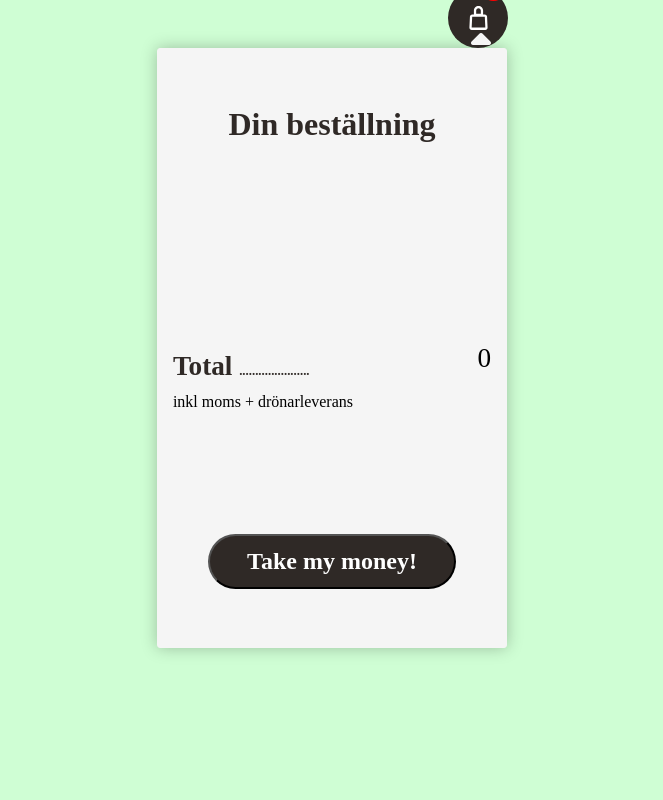
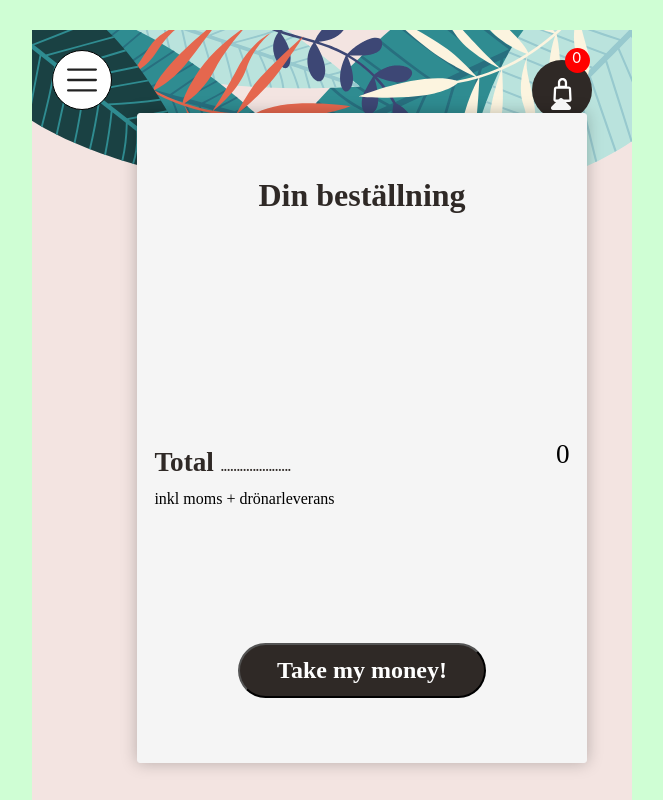
Before and after one commit to Avancerad-JavaScript-med-React-JS-EC/grupparbete-mad-zebras, a React (Create React App) app: page /cart in a window 1280 px wide. Shown: the top 800 px of the page, without its empty margins (308-971 px from the left). Built offline with nearby package versions, Linux system fonts and the light colour scheme.

Commit message:
Ny uppdatering från Muhannad

```diff
--- a/src/components/About/About.module.css
+++ b/src/components/About/About.module.css
@@ -5,7 +5,7 @@
     justify-content: center;
     text-align: center;
     border: 1px solid black;
-    margin: 5rem auto;
+    margin : 30px auto;
     width: 375px;
     height: 1061px;
     padding: 1rem;
--- a/src/components/About/about.module.css
+++ b/src/components/About/about.module.css
@@ -5,7 +5,7 @@
     justify-content: center;
     text-align: center;
     border: 1px solid black;
-    margin: 5rem auto;
+    margin : 30px auto;
     width: 375px;
     height: 1061px;
     padding: 1rem;
--- /dev/null
+++ b/src/components/Cart/background.module.css
@@ -0,0 +1,185 @@
+.section{
+    color: black;
+    text-align: center;
+    font-family: PT Serif;
+}
+
+.menuPage{
+    width: 600px;
+    position: relative;
+    color: black;
+    height: 1100px;
+    background: #F3E4E1;
+    margin : 30px auto;
+}
+
+
+.black{
+    height: 1100px;
+}
+
+.title{
+    text-align: center;
+    font-family: PT Serif;
+    font-size: 50px;
+}
+
+.btnAdd{
+    color:rgb(252, 250, 250);
+    background-color: #2F2926;
+    border-radius:50% ;
+    cursor: pointer;
+    width: 45px;
+    height: 45px;
+    display: flex;
+    font-size: 35px;
+    justify-content: center;
+    margin-top: 20px;
+}
+
+.coffeTitel{
+    font-size: 28px;
+}
+
+.coffePrice{
+    display: flex;
+    justify-content: space-between;
+}
+
+
+.addCoffeInfo{
+    width: 470px;
+    height: 60px;
+    justify-content: space-around;
+    display: flex;
+    margin-left: 40px;
+    cursor: pointer;
+}
+
+.subTitel{
+    line-height: 0px;
+    width: 400px;
+    font-family: Work-Sans;
+    font-style: normal;
+    font-size: 14px;
+}
+
+
+.coffeOchPrice{
+    width: 400px;
+    height: 60px;
+    justify-content: space-between;
+    display: flex;
+    text-align: center;
+    direction: ltr;
+    direction: initial;
+    margin-right:10px;
+    margin-left: 30px;
+}
+
+
+.bag{
+    background-color:#2F2926;
+    border-radius:50% ;
+    cursor: pointer;
+    width: 60px;
+    height: 60px;
+    display: flex;
+    font-size: 25px;
+    justify-content: center;
+    margin-left:30rem;
+    align-items: center;
+    margin-left: 500px;
+    position: absolute;
+    top: 30px;
+}
+
+
+
+.coffeesNumber {
+    position: absolute;
+    color:white;
+    font-size: 15px;
+    right: 8px;
+}
+
+.imgBag{
+    width: 25px;
+    height: 25px;
+    display: flex;
+    justify-content: center;
+    position: absolute;
+}
+
+.amout{
+    width: 25px;
+    height: 25px;
+    margin-bottom: 20px;
+    background-color:red;
+    border-radius:50% ;
+    cursor: pointer;
+    position: relative;
+    left: 15px;
+    top : -20px;
+}
+
+
+
+.navicon{
+    background-color:white;
+    border: solid 1px black;
+    border-radius:50% ;
+    cursor: pointer;
+    width: 60px;
+    height: 60px;
+    display: flex;
+    font-size: 35px;
+    justify-content: center;
+    align-items: center;
+    margin-left: 20px;
+    position: absolute;
+    top:20px;
+}
+
+.imgnavIcon{
+    width: 30px;
+    height: 30px;
+}
+
+
+.nav{
+    width: 600px;
+    height: 70px;
+    justify-content: space-around;
+    background-color: aqua;
+    display: flex;
+    text-align: center;
+}
+
+.header{
+    width: 600px;
+    height: 100%;
+    display: flex;
+    flex-direction: column;
+    justify-content: center;
+}
+
+.imgheader{
+    width: 600px;
+    height: 200px;
+    position: absolute;
+    top: 0px;
+}
+
+.topImg{
+    width: 600px;
+}
+
+
+.footer{
+    width: 600px;
+    height: 250px;
+    display: flex;
+    position: absolute;
+    bottom: -7rem;
+}
--- a/src/components/Cart/cart.js
+++ b/src/components/Cart/cart.js
@@ -3,9 +3,12 @@ import { useSelector } from 'react-redux';
 import { useHistory } from 'react-router-dom';
 import { connect } from 'react-redux';
 import CartItem from './cartItem';
-import style from './cart.module.css';
+import styleCart from './cart.module.css';
+import backgroundStyle from './background.module.css';
 import imgUrlb from '../../assets/graphics/bag.svg';
-
+import imgURLn from '../../assets/graphics/navicon.svg';
+import imgUrlh from '../../assets/graphics/graphics-header.svg';
+import imgurlf from '../../assets/graphics/graphics-footer.svg';
 
 
 
@@ -15,48 +18,77 @@ function Cart({ total_price, coffees }) {
     const coffeesFromState = useSelector(state => state.coffees)
 
     return (
+        <div className={backgroundStyle.black}>
+
+            <div className={backgroundStyle.menuPage}>
+
+                <div className={backgroundStyle.header} >
+
+                    <div className={backgroundStyle.imgheader}>
+                        <img className={backgroundStyle.topImg} src={imgUrlh} allt='header' />
+                    </div>
+
+                    <div className={backgroundStyle.navicon} >
+                        <img className={backgroundStyle.imgnavIcon} src={imgURLn} allt='navicon' onClick={() => history.push('/nav')} />
+
+                    </div>
+
+                    <div className={backgroundStyle.bag}>
+
+                    <img className={backgroundStyle.imgBag} src={imgUrlb} onClick={() => history.push('/menu')} />
+
+                    <div className={backgroundStyle.amout}>
+                            <span className={backgroundStyle.coffeesNumber}> {coffeesFromState.length} </span>
+                    </div>
+
+                    </div>
+
+                    <div className={backgroundStyle.footer}>
+                        <img className={backgroundStyle.imgheader} src={imgurlf} />
+                    </div>
+
+                </div>
 
 
-        <section className={style.container}>
 
-            <div className={style.bag}>
-                <img className={style.imgBag} src={imgUrlb} />
-                <div className={style.amout}>
-                    <span className={style.coffeesNumber}> {coffeesFromState.length} </span>
-                </div>
-            </div>
+                <section className={styleCart.container}>
 
-            <div className={style.arrow}>
+                    <div className={styleCart.arrow}>
                         <i className="fas fa-sort-up"></i>
                     </div>
 
-            <div className={style.headTitleContainer}>
-                <h1 className={ style.headTitle }>Din beställning</h1>
+                    <div className={styleCart.headTitleContainer}>
+                        <h1 className={ styleCart.headTitle }>Din beställning</h1>
                     </div>
 
-            <div className={style.infoContainer}>
+                    <div className={styleCart.infoContainer}>
 
                     {coffees.map((coffee) => {
                             return  <CartItem coffee={ coffee } key={ coffee.id }/>})}
 
                     </div>
 
-            <div className={style.totalContainer}>
-                <div className={style.total}>
-                    <h1 className={ style.totalTitle }>Total <span>......................</span></h1>
-                    <p className={style.moms}>inkl moms + drönarleverans</p>
+                    <div className={styleCart.totalContainer}>
+                        <div className={styleCart.total}>
+                            <h1 className={ styleCart.totalTitle }>Total <span>......................</span></h1>
+                            <p className={styleCart.moms}>inkl moms + drönarleverans</p>
                         </div>
 
-                <div className={style.priceContainer}>
+                        <div className={styleCart.priceContainer}>
                             { total_price }
                         </div>
                     </div>
 
-            <div className={style.buttonContainer}>
-                <button onClick={()=>history.push('/status')} className={ style.takeMyMoney }>Take my money!</button>
+                    <div className={styleCart.buttonContainer}>
+                        <button onClick={()=>history.push('/status')} className={ styleCart.takeMyMoney }>Take my money!</button>
                     </div>
 
                 </section>
+
+
+            </div>
+
+        </div>
     );
 }
 
--- a/src/components/Cart/cart.module.css
+++ b/src/components/Cart/cart.module.css
@@ -5,7 +5,7 @@ body{
     color:white;
     max-height: 100%;
     max-width: 100%;
-  }
+}
 
 
 .container{
@@ -14,16 +14,19 @@ body{
     color: black;
     border: 1px solid whitesmoke;
     background: whitesmoke;
-    width: 350px;
-    height: 600px;
+    width: 450px;
+    height: 650px;
     box-shadow: 0px 0px 16px rgba(0, 0, 0, 0.25);
     margin-top: 3rem;
-    position: relative;
+    position: absolute;
     display: flex;
     flex-direction: column;
     justify-content: space-around;
     border-radius: 3px;
     padding: 0px 10px;
+    top: 35px;
+    right: 45px;
+    opacity: 100%;
 }
 
 .arrow{
@@ -62,11 +65,17 @@ body{
     overflow: scroll;
 }
 
+.itemsContainer{
+    width: 100%;
+    display: flex;
+}
+
 .objects{
     width: 80%;
     justify-content: flex-start;
     font-family: PT Serif;
     color: #2F2926;
+    margin-top: 1.6rem;
 }
 
 .menuTitle{
@@ -81,7 +90,6 @@ span{
 
 .arrowsContainer{
     width: 5%;
-    /* margin-left: 10px; */
     font-weight: bold;
 }
 
--- a/src/components/Cart/cartItem.js
+++ b/src/components/Cart/cartItem.js
@@ -1,9 +1,9 @@
 import React from 'react';
 import { useDispatch } from 'react-redux';
 import style from './cart.module.css';
-import arrowUp from '../../assets/graphics/arrow-up.svg'
-import arrowDown from '../../assets/graphics/arrow-down.svg'
-import { decreaseCoffee,increaseCoffee } from '../../actions/action'
+import arrowUp from '../../assets/graphics/arrow-up.svg';
+import arrowDown from '../../assets/graphics/arrow-down.svg';
+import { decreaseCoffee,increaseCoffee } from '../../actions/action';
 
 
 function CartItem({ coffee }){
@@ -18,7 +18,7 @@ function CartItem({ coffee }){
     }
 
     return(
-        <section>
+        <section className={style.itemsContainer}>
             <div className={style.objects}>
                 <h2 className={style.menuTitle}>{ coffee.title}</h2>
                 <p className={style.menuPrice}>{ coffee.price } kr</p>
--- a/src/components/Menu/menu.js
+++ b/src/components/Menu/menu.js
@@ -34,7 +34,11 @@ function Menu() {
 
         <div className={style.menuPage}>
 
-            <div className={style.header} > <img className={style.imgheader} src={imgUrlh} allt='header' />
+            <div className={style.header} >
+
+                <div className={style.imgheader}>
+                    <img className={style.topImg} src={imgUrlh} allt='header' />
+                </div>
 
                 <div className={style.navicon} >
                     <img className={style.imgnavIcon} src={imgURLn} allt='navicon' onClick={() => history.push('/nav')} />
@@ -50,16 +54,21 @@ function Menu() {
                 </div>
 
                 <div className={style.footer}> <img className={style.imgheader} src={imgurlf} /> </div>
-            </div>
 
 
-            <h1 className={style.title}>Meny</h1>
+                <div>
 
-            {coffees.map((coffee) => {
-                return <CoffeeItem coffee={coffee} key={coffee.id} />
-            })}
+                    <h1 className={style.title}>Meny</h1>
+
+                    {coffees.map((coffee) => {
+                        return <CoffeeItem coffee={coffee} key={coffee.id} />
+                    })}
+
+                </div>
 
 
+
+            </div>
 
         </div>
     )
--- a/src/components/Nav/nav.module.css
+++ b/src/components/Nav/nav.module.css
@@ -6,9 +6,9 @@
     text-align: center;
     border: 1px solid black;
     padding: 7rem;
-    width: 375px;
-    height: 667px;
-    margin-top: 17rem;
+    width : 450;
+    height: 655px;
+    margin : 30px auto;
     color: whitesmoke;
     background: #2F2926;
     position: relative;
```
Also changed, not shown: src/components/Menu/menu.module.css (+19 -28 lines). Lines whose indentation alone changed are shown as unchanged.
